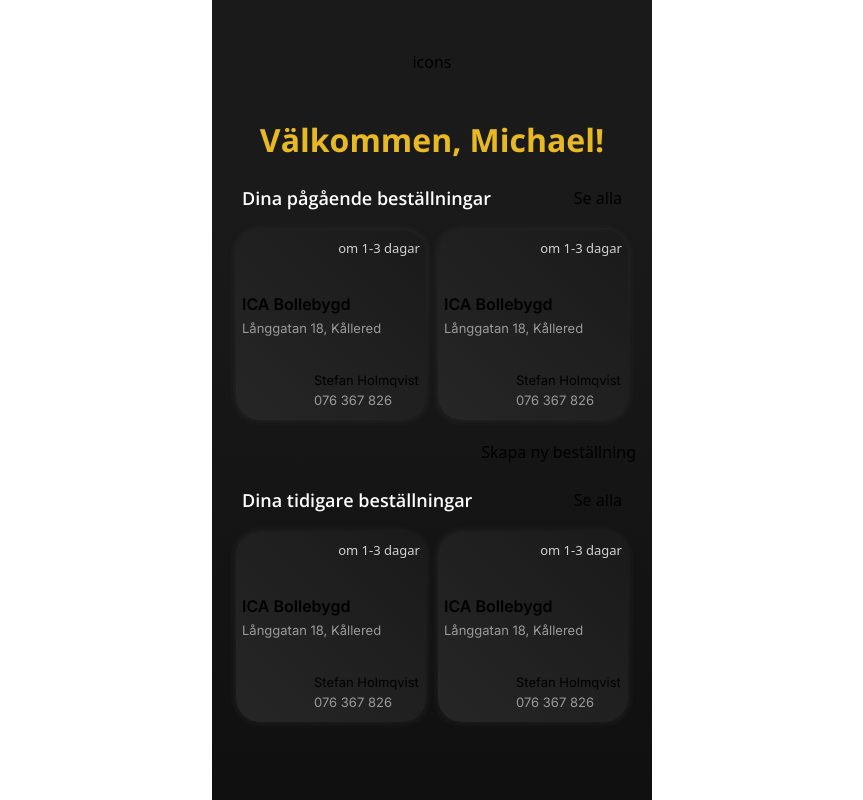
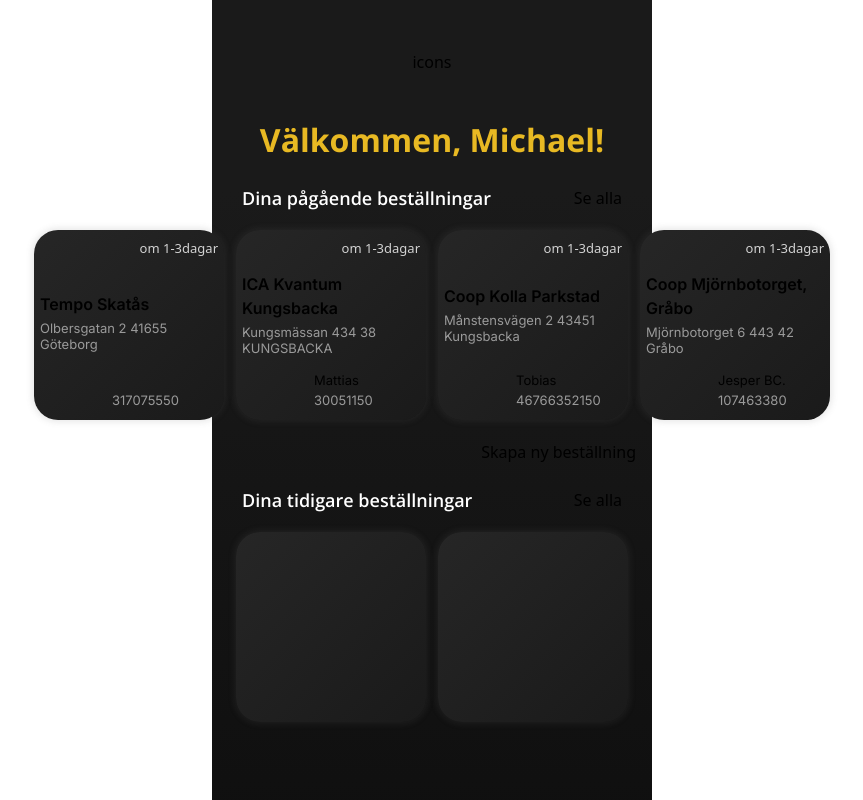
Before and after one commit to kemorsky/Mormor-Dagny-s-Bageri, a React (Vite) app: page /dashboard in a window 1280 px wide. Shown: the top 800 px of the page, without its empty margins (208-1071 px from the left). Built offline with nearby package versions, Linux system fonts and the light colour scheme.

Commit message:
implement client mapping

```diff
--- a/customers.json
+++ b/customers.json
@@ -2,6 +2,7 @@
     "customers":
     [
         {
+            "date": "om 1-3dagar",
             "address":
             {
                 "street": "Olbersgatan 2",
@@ -14,6 +15,7 @@
             "active": true
         },
         {
+            "date": "om 1-3dagar",
             "address":
             {
                 "street": "Kungsmässan",
@@ -26,6 +28,7 @@
             "active": true
         },
         {
+            "date": "om 1-3dagar",
             "address":
             {
                 "street": "Månstensvägen 2",
@@ -38,6 +41,7 @@
             "active": true
         },
         {
+            "date": "om 1-3dagar",
             "address":
             {
                 "street": "Mjörnbotorget 6",
--- a/src/blocks/card.tsx
+++ b/src/blocks/card.tsx
@@ -1,15 +1,142 @@
-export default function Card() {
-    return (
-        <div className="w-[190px] h-[190px] px-1.5 py-3 bg-gradient-card shadow-[0px_0px_6px_2px_rgba(100,100,100,0.15)] rounded-3xl inline-flex flex-col items-end justify-between">
-            <p className="self-stretch text-right text-[0.8125rem] leading-[0.8125rem] text-white/80">om 1-3 dagar</p>
-            <article className="self-stretch font-inter space-y-1">
-                <h2 className="font-semibold text-[1rem] leading-19px]">ICA Bollebygd</h2>
-                <p className="text-Branding-textSecondary text-[0.8125rem] leading-[1rem]">Långgatan 18, Kållered</p>
-            </article>
-            <article className="w-[106px] font-inter space-y-1">
-                <h2 className="text-[0.8125rem] leading-[1rem]">Stefan Holmqvist</h2>
-                <p className="text-Branding-textSecondary text-[0.8125rem] leading-[1rem]">076 367 826</p>
-            </article>
-        </div>
-    )
-};
+import * as React from "react"
+
+import { cn } from "../lib/utils"
+
+const Card = React.forwardRef<
+  HTMLDivElement,
+  React.HTMLAttributes<HTMLDivElement>
+>(({ className, ...props }, ref) => (
+  <div
+    ref={ref}
+    className={cn(
+      "w-[190px] h-[190px] px-1.5 py-3 bg-gradient-card shadow-[0px_0px_6px_2px_rgba(100,100,100,0.15)] rounded-3xl inline-flex flex-col items-end justify-between",
+      className
+    )}
+    {...props}
+  />
+))
+Card.displayName = "Card"
+
+const CardDate = React.forwardRef<
+  HTMLParagraphElement,
+  React.HTMLAttributes<HTMLParagraphElement>
+>(({ className, ...props }, ref) => (
+  <p
+    ref={ref}
+    className={cn(
+      "self-stretch text-right text-[0.8125rem] leading-[0.8125rem] text-white/80",
+      className
+    )}
+    {...props}
+  />
+))
+CardDate.displayName = "CardDate"
+
+const CardHeader = React.forwardRef<
+  HTMLDivElement,
+  React.HTMLAttributes<HTMLDivElement>
+>(({ className, ...props }, ref) => (
+  <div
+    ref={ref}
+    className={cn(
+      "self-stretch font-inter space-y-1",
+      className
+    )}
+    {...props}
+  />
+))
+CardHeader.displayName = "CardHeader"
+
+const CardStore = React.forwardRef<
+  HTMLHeadingElement,
+  React.HTMLAttributes<HTMLHeadingElement>
+>(({ className, ...props }, ref) => (
+  <h2
+    ref={ref}
+    className={cn(
+      "font-semibold text-[1rem] leading-19px]",
+      className
+    )}
+    {...props}
+  />
+))
+CardStore.displayName = "CardStore"
+
+const CardAddress = React.forwardRef<
+  HTMLParagraphElement,
+  React.HTMLAttributes<HTMLParagraphElement>
+>(({ className, ...props }, ref) => (
+  <p
+    ref={ref}
+    className={cn(
+      "text-Branding-textSecondary text-[0.8125rem] leading-[1rem]",
+      className
+    )}
+    {...props}
+  />
+))
+CardAddress.displayName = "CardAddress"
+
+const CardFooter = React.forwardRef<
+  HTMLDivElement,
+  React.HTMLAttributes<HTMLDivElement>
+>(({ className, ...props }, ref) => (
+  <div
+    ref={ref}
+    className={cn(
+      "w-[106px] font-inter space-y-1",
+      className
+    )}
+    {...props}
+  />
+))
+CardFooter.displayName = "CardFooter"
+
+const CardClientName = React.forwardRef<
+  HTMLHeadingElement,
+  React.HTMLAttributes<HTMLHeadingElement>
+>(({ className, ...props }, ref) => (
+  <h2
+    ref={ref}
+    className={cn(
+      "text-[0.8125rem] leading-[1rem]",
+      className
+    )}
+    {...props}
+  />
+))
+CardClientName.displayName = "CardClientName"
+
+const CardClientNumber = React.forwardRef<
+  HTMLParagraphElement,
+  React.HTMLAttributes<HTMLParagraphElement>
+>(({ className, ...props }, ref) => (
+  <p
+    ref={ref}
+    className={cn(
+      "text-Branding-textSecondary text-[0.8125rem] leading-[1rem]",
+      className
+    )}
+    {...props}
+  />
+))
+CardClientNumber.displayName = "CardClientNumber"
+
+export {Card, CardDate, CardHeader, CardStore, CardAddress, CardFooter, CardClientName, CardClientNumber}
+
+
+// export default function Card() {
+//     return (
+//         <div className="w-[190px] h-[190px] px-1.5 py-3 bg-gradient-card shadow-[0px_0px_6px_2px_rgba(100,100,100,0.15)] rounded-3xl inline-flex flex-col items-end justify-between">
+//             <p className="self-stretch text-right text-[0.8125rem] leading-[0.8125rem] text-white/80">om 1-3 dagar</p>
+//             <article className="self-stretch font-inter space-y-1">
+//                 <h2 className="font-semibold text-[1rem] leading-19px]">ICA Bollebygd</h2>
+//                 <p className="text-Branding-textSecondary text-[0.8125rem] leading-[1rem]">Långgatan 18, Kållered</p>
+//             </article>
+//             <article className="w-[106px] font-inter space-y-1">
+//                 <h2 className="text-[0.8125rem] leading-[1rem]">Stefan Holmqvist</h2>
+//                 <p className="text-Branding-textSecondary text-[0.8125rem] leading-[1rem]">076 367 826</p>
+//             </article>
+//         </div>
+//     )
+// };
--- a/src/pages/dashboard/dashboard.tsx
+++ b/src/pages/dashboard/dashboard.tsx
@@ -1,6 +1,25 @@
-import Card from "../../blocks/card"
+import { Card, CardDate, CardHeader, CardStore, CardAddress, CardFooter, CardClientName, CardClientNumber } from "../../blocks/card"
+import customersData from '../../../customers.json';
+
+type Address = {
+    street: string;
+    postalCode: string;
+    city: string;
+}
+
+type Customer = {
+    date: string;
+    address: Address;
+    name: string;
+    contactPerson: string;
+    customerNumber: number;
+    active: boolean;
+}
+
 
 export default function DashBoard() {
+    const customers: Customer[] = customersData.customers;
+
     return (
         <main className="min-h-[59.75rem] w-full bg-gradient-primary inline-flex flex-col items-center justify-start pt-[3.125rem]">
             <div className="w-[25.5rem] inline-flex flex-col items-center justify-start gap-6">
@@ -13,8 +32,21 @@
                             <button>Se alla</button>
                         </article>
                         <div className="inline-flex items-center justify-center gap-3 py-2">
-                            <Card />
-                            <Card />
+                            {customers.map((customer) => (
+                                <Card key={customer.customerNumber}>
+                                <CardDate>{customer.date}</CardDate>
+                                <CardHeader>
+                                    <CardStore>{customer.name}</CardStore>
+                                    <CardAddress>
+                                    {customer.address.street} {customer.address.postalCode} {customer.address.city}
+                                    </CardAddress>
+                                </CardHeader>
+                                <CardFooter>
+                                    <CardClientName>{customer.contactPerson}</CardClientName>
+                                    <CardClientNumber>{customer.customerNumber}</CardClientNumber>
+                                </CardFooter>
+                                </Card>
+                            ))}
                         </div>
                     </div>
                     <button>Skapa ny beställning</button>
--- a/src/pages/recover-password/recover-password.tsx
+++ b/src/pages/recover-password/recover-password.tsx
@@ -11,8 +11,8 @@
                 <div className="absolute inset-0 top-[8.125rem] flex flex-col items-start justify-start gap-6">
                     <div className="px-[1.375rem]">
                         <article className="flex flex-col gap-3">
-                            <h1 className="font-open-sans font-bold text-[2rem] leading-[2.75rem] text-Branding-textPrimary">Glömde ditt lösenord?</h1>
-                            <p className="w-[19.1875rem] font-open-sans font-semibold text-Branding-textSecondary text-[1.375rem] leading-[1.875rem]">Vi löser det direkt.</p>
+                            <h1 className="font-open-sans font-bold text-[2rem] leading-[2.75rem] text-Branding-textAccent">Glömde ditt lösenord?</h1>
+                            <p className="w-[19.1875rem] font-open-sans font-semibold text-Branding-textPrimary text-[1.375rem] leading-[1.875rem]">Vi löser det direkt.</p>
                         </article>
                     </div>
                     <div className="w-full flex flex-col items-center justify-center">
--- a/tailwind.config.ts
+++ b/tailwind.config.ts
@@ -6,7 +6,7 @@
         extend: {
           backgroundImage: {
             'gradient-primary': "linear-gradient(180deg, #1A1A1A 20%, #0D0D0D 100%)",
-            'gradient-card': "linear-gradient(45deg, #262626 0%, #1A1A1A 100%)"
+            'gradient-card': "linear-gradient(135deg, #262626 0%, #1A1A1A 100%)"
           },
           colors: {
             Branding: {
```
